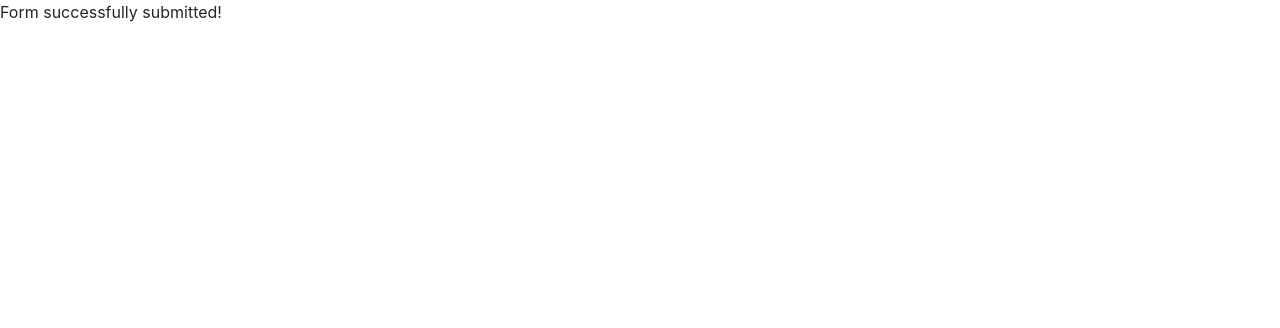
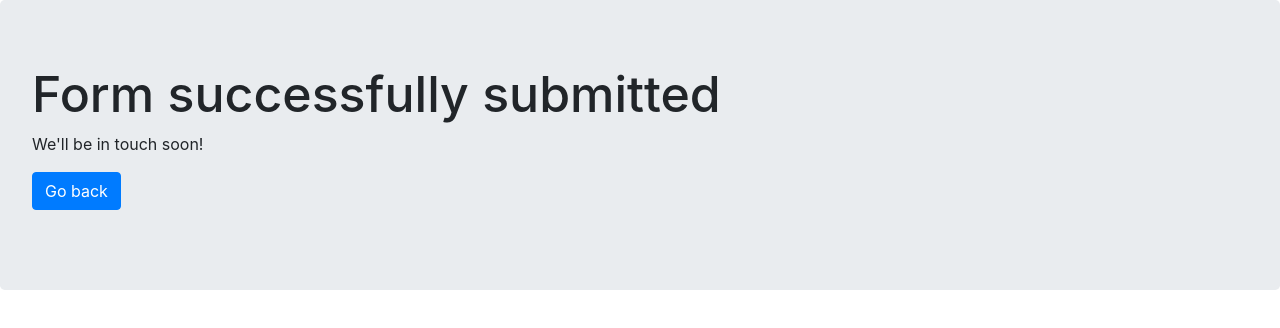
Before and after one commit to stacey-gammon/walkwiltonny, a Next.js app: page /success in a window 1280 px wide. Shown: the top 328 px of the page. Built offline with nearby package versions, Linux system fonts and the light colour scheme.

Commit message:
form fixed

```diff
--- a/pages/success.js
+++ b/pages/success.js
@@ -1,3 +1,18 @@
+import { Nav, Navbar, Form, Image, Jumbotron, Button } from 'react-bootstrap';
+import Link from 'next/link';
+
 export default function Success() {
-  return <div>Form successfully submitted!</div>;
+  return (
+    <Jumbotron>
+      <h1>Form successfully submitted</h1>
+      <p>We'll be in touch soon!</p>
+      <p>
+        <Link href="/">
+          <Button href="/" variant="primary">
+            Go back
+          </Button>
+        </Link>
+      </p>
+    </Jumbotron>
+  );
 }
--- a/styles/globals.css
+++ b/styles/globals.css
@@ -26,6 +26,10 @@ body {
   width: 100%;
 }
 
+.form-submitted {
+  background-color: rgba(104, 104, 104, 0.5);
+}
+
 .photo-hover-text {
   position: absolute;
   top: 50%;
```
Also changed, not shown: pages/index.js (+0 -7 lines).
